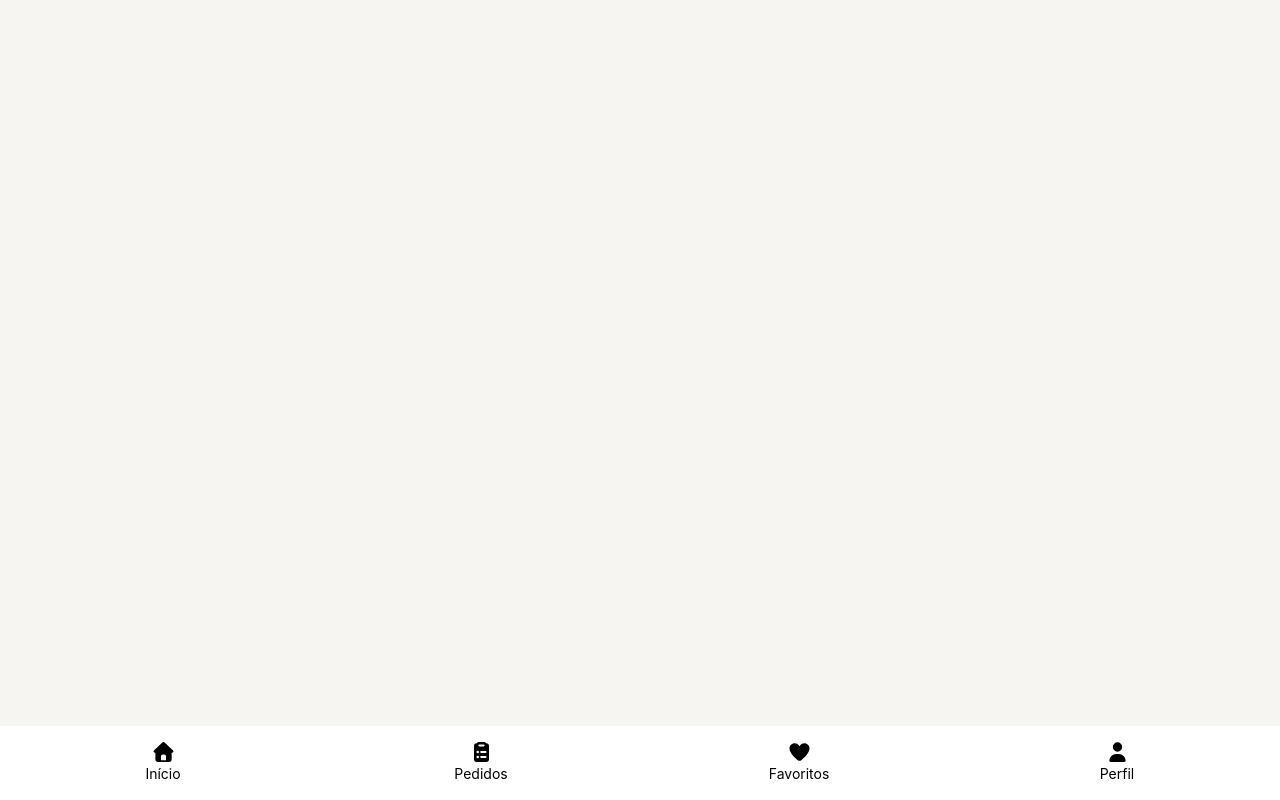
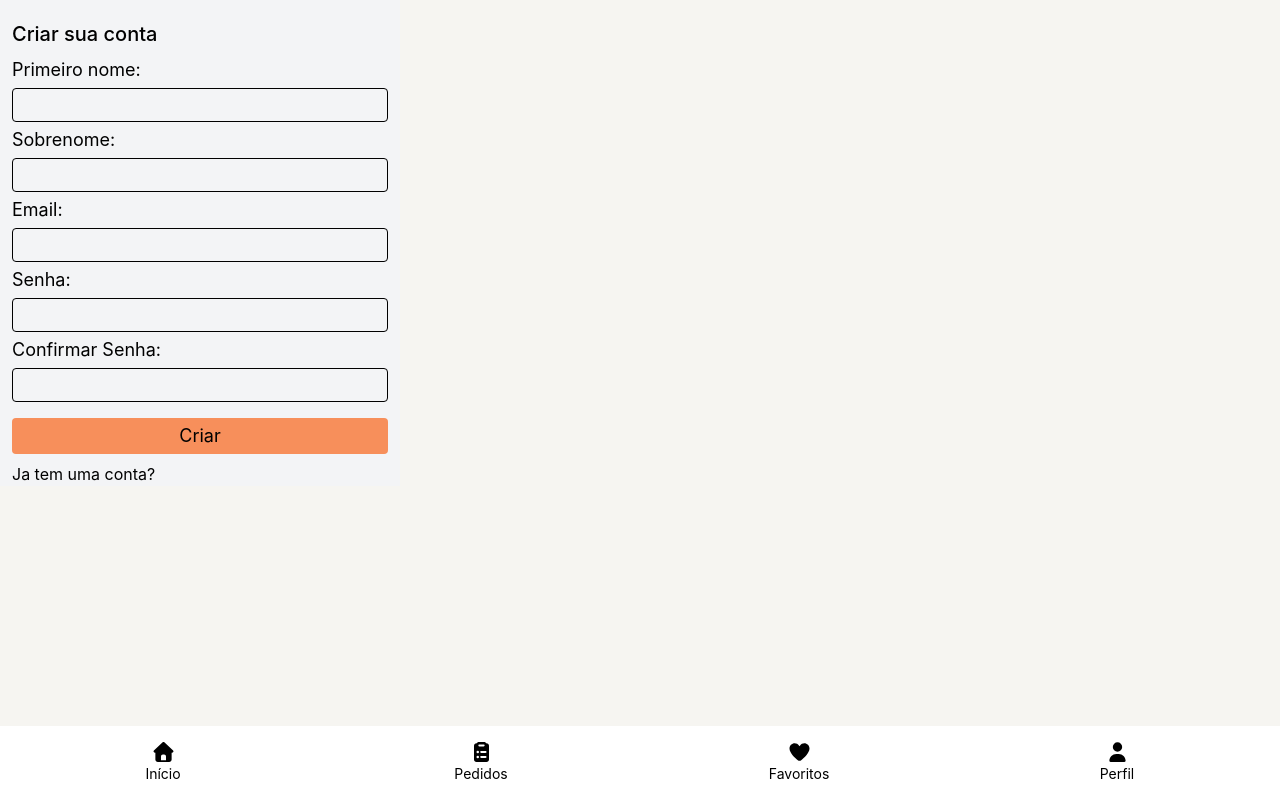
Before and after one commit to michaelcostaribeiro/unifood-frontend, a React (Vite) app: page /register in a window 1280 px wide. Built offline with nearby package versions, Linux system fonts and the light colour scheme.

Commit message:
Finished profile design and added login and register pages.

```diff
--- a/src/App.jsx
+++ b/src/App.jsx
@@ -4,6 +4,9 @@ import { Route, Routes } from 'react-router-dom'
 import Home from './pages/Home'
 import RestaurantDetail from './components/RestaurantDetail'
 import Menu from './components/Menu'
+import Perfil from './pages/Perfil'
+import Login from './pages/Login'
+import Register from './pages/Register'
 
 
 
@@ -18,6 +21,10 @@ function App() {
       <Routes>
           <Route path='/' element={<Home />} />
           <Route path='/restaurant/:id' element={<RestaurantDetail/>} />
+          <Route path='/perfil' element={<Perfil/>} />
+          <Route path='/login' element={<Login/>} />
+          <Route path='/register' element={<Register/>} />
+
       </Routes>
     </main>
     </>
--- a/src/index.css
+++ b/src/index.css
@@ -35,6 +35,18 @@
     .menu-btn.active {
         @apply text-secondary;
     }
+    .profile-btn{
+        @apply flex items-center text-lg py-2 gap-3 ;
+    }
+    .profile-btn svg{
+        @apply text-xl;
+    }
+    .login-input {
+        @apply border rounded-sm p-1 ;
+    }
+    .login-submit {
+        @apply text-lg bg-primary rounded-sm py-1 mt-3;
+    }
 
     .hideScroll {
         scrollbar-width: none;
--- /dev/null
+++ b/src/pages/Login.jsx
@@ -0,0 +1,55 @@
+import React, { useState } from 'react'
+import { Link } from 'react-router-dom'
+
+const Login = () => {
+    const [email, setEmail] = useState('')
+    const [password,setPassword] = useState('')
+
+    function login(e) {
+        e.preventDefault()
+        const user = {
+            email,password
+        }
+        console.log(user)
+    }
+
+    return (
+        <div className='px-3 pt-5'>
+            <form className='flex flex-col gap-1 mb-2' onSubmit={(e) => login(e)}>
+                <fieldset >
+                    <legend className='text-xl font-medium'>
+                        Entrar com sua conta
+                    </legend>
+
+                    <div className="flex flex-col gap-1 mt-2">
+                        <label htmlFor="email" className='text-lg'>Email:</label>
+                        <input
+                            type="email"
+                            name='email'
+                            id='email'
+                            className="login-input"
+                            value={email}
+                            onChange={(e) => setEmail(e.target.value)}
+                        />
+                        <label htmlFor="password" className='text-lg'>Senha:</label>
+                        <input
+                            type="password"
+                            name='password'
+                            id='password'
+                            className="login-input"
+                            value={password}
+                            onChange={(e) => setPassword(e.target.value)}
+                        />
+                        <input
+                            type="submit"
+                            value="Entrar"
+                            className='login-submit' />
+                    </div>
+                </fieldset>
+            </form>
+            <Link to={'/register'}>Não tem uma conta?</Link>
+        </div>
+    )
+}
+
+export default Login
--- /dev/null
+++ b/src/pages/Perfil.jsx
@@ -0,0 +1,54 @@
+import React from 'react'
+import icon from '../assets/favicon.png'
+import { Link } from 'react-router-dom'
+import { FontAwesomeIcon } from '@fortawesome/react-fontawesome';
+import { faClipboardList, faHeart, faCircleQuestion, faGear, faCreditCard, faArrowRightFromBracket, faLocationDot } from '@fortawesome/free-solid-svg-icons';
+
+const Perfil = () => {
+    return (
+        <div className='px-3 pt-5'>
+            <div className='flex flex-col gap-5'>
+                <h1 className='text-xl font-medium'>Perfil</h1>
+                <div className='flex items-center gap-4'>
+                    <img src={icon} alt="" className='w-15 h-15 rounded-full bg-black-transparent-25' />
+                    <div>
+                        <h2>Luana Silva</h2>
+                        <p>luana.silva@aluno.com</p>
+                    </div>
+                </div>
+                <div className='flex justify-between  font-semibold'>
+                    <p className='flex gap-1 items-center'>
+                        <FontAwesomeIcon icon={faLocationDot} />UNIMAX - Indaiatuba
+                    </p>
+                    <button className='text-primary'>
+                        Trocar unidade
+                    </button>
+                </div>
+                <hr className='opacity-10' />
+                <ul>
+                    <li>
+                        <Link to={'/pedidos'} className='profile-btn'><FontAwesomeIcon icon={faClipboardList} />Meus pedidos</Link>
+                    </li>
+                    <li>
+                        <Link to={'/favoritos'} className='profile-btn'><FontAwesomeIcon icon={faHeart} />Favoritos</Link>
+                    </li>
+                    <li>
+                        <Link to={'/checkout'} className='profile-btn'><FontAwesomeIcon icon={faCreditCard} />Formas de pagamento</Link>
+                    </li>
+                    <li>
+                        <Link to={'/help'} className='profile-btn'><FontAwesomeIcon icon={faCircleQuestion} />Ajuda e suporte</Link>
+                    </li>
+                    <li>
+                        <Link to={'/favoritos'} className='profile-btn'><FontAwesomeIcon icon={faGear}/>Configurações</Link>
+                    </li>
+
+                </ul>
+                <hr className='opacity-10' />
+                <button className='profile-btn gap-2 border-1 rounded-lg px-2 py-3 border-black-transparent-25'><FontAwesomeIcon icon={faArrowRightFromBracket}/>Sair</button>
+
+            </div>
+        </div>
+    )
+}
+
+export default Perfil
--- /dev/null
+++ b/src/pages/Register.jsx
@@ -0,0 +1,84 @@
+import React, { useState } from 'react'
+import { Link } from 'react-router-dom'
+
+const Register = () => {
+    const [name, setName] = useState('')
+    const [surname, setSurname] = useState('')
+    const [email, setEmail] = useState('')
+    const [password, setPassword] = useState('')
+    const [confirmPassword, setConfirmPassword] = useState('')
+
+    function register(e) {
+        e.preventDefault()
+        const user = {
+            name,surname,email,password,confirmPassword
+        }
+        console.log(user)
+    }
+  return (
+      <div className='px-3 pt-5'>
+          <form className='flex flex-col gap-1 mb-2' onSubmit={(e)=>register(e)} >
+              <fieldset >
+                  <legend className='text-xl font-medium'>
+                      Criar sua conta
+                  </legend>
+
+                  <div className="flex flex-col gap-1 mt-2">
+                      <label htmlFor="name" className='text-lg'>Primeiro nome:</label>
+                      <input
+                          type="text"
+                          name='name'
+                          id='name'
+                          className="login-input"
+                          value={name}
+                          onChange={(e)=>setName(e.target.value)}
+                      />
+                      <label htmlFor="surname" className='text-lg'>Sobrenome:</label>
+                      <input
+                          type="text"
+                          name='surname'
+                          id='surname'
+                          className="login-input"
+                          value={surname}
+                          onChange={(e) => setSurname(e.target.value)}
+                      />
+                      <label htmlFor="email" className='text-lg'>Email:</label>
+                      <input
+                          type="email"
+                          name='email'
+                          id='email'
+                          className="login-input"
+                          value={email}
+                          onChange={(e) => setEmail(e.target.value)}
+                      />
+                      <label htmlFor="password" className='text-lg'>Senha:</label>
+                      <input
+                          type="password"
+                          name='password'
+                          id='password'
+                          className="login-input"
+                          value={password}
+                          onChange={(e) => setPassword(e.target.value)}
+                      />
+                      <label htmlFor="confirmPassword" className='text-lg'>Confirmar Senha:</label>
+                      <input
+                          type="password"
+                          name='password'
+                          id='confirmPassword'
+                          className="login-input"
+                          value={confirmPassword}
+                          onChange={(e) => setConfirmPassword(e.target.value)}
+                      />
+                      <input
+                          type="submit"
+                          value="Criar"
+                          className='login-submit' />
+                  </div>
+              </fieldset>
+          </form>
+          <Link to={'/login'}>Ja tem uma conta?</Link>
+      </div>
+  )
+}
+
+export default Register
```
